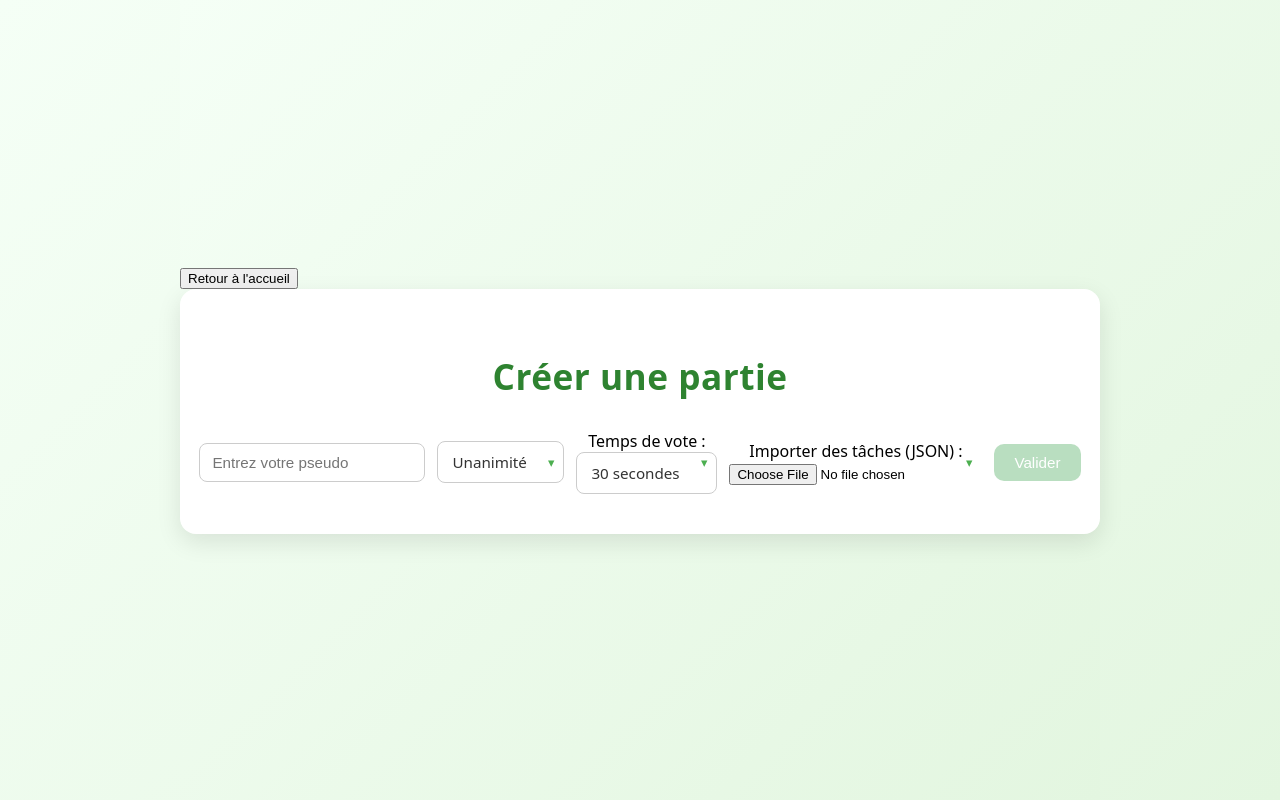
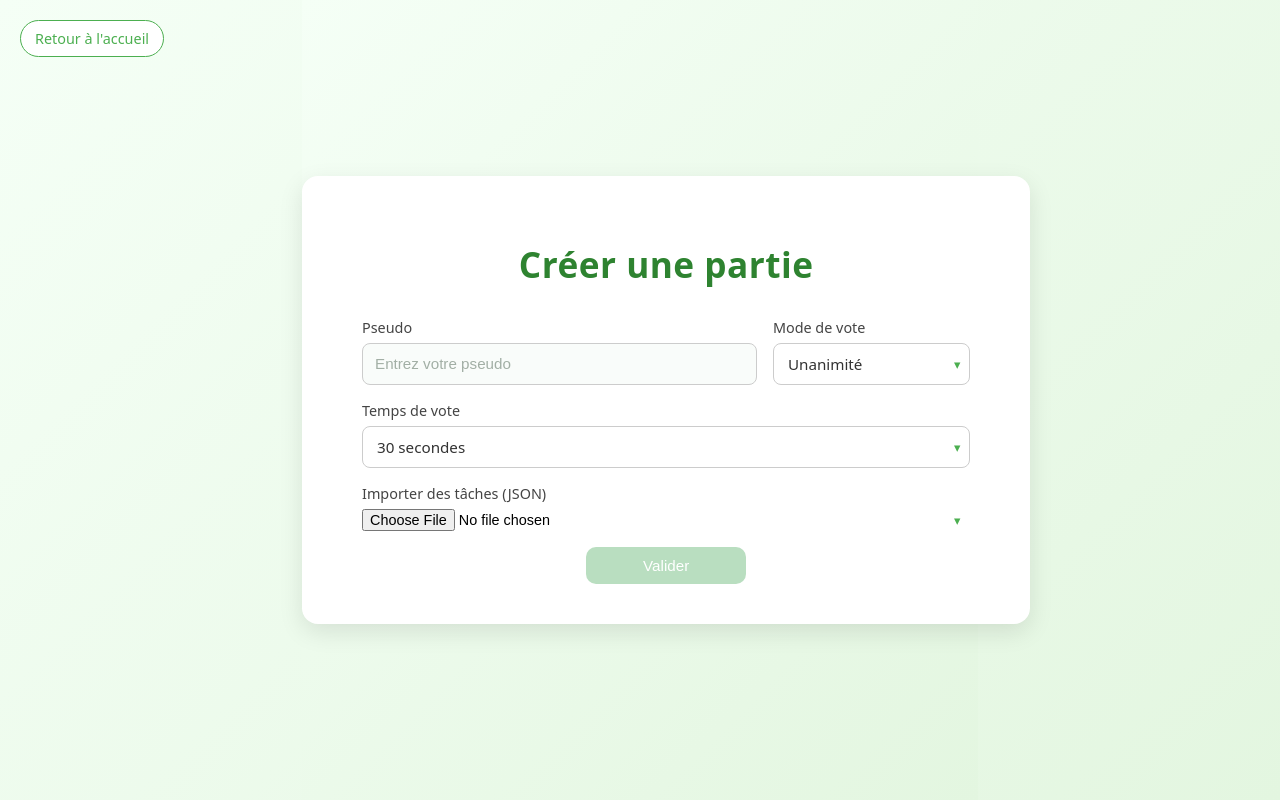
Before and after one commit to ggratchev/PlanningPoker, a React (Vite) app in the folder frontend/: page /creer-partie in a window 1280 px wide. Built offline with nearby package versions, Linux system fonts and the light colour scheme.

Commit message:
Css for new elements + return button

```diff
--- a/frontend/src/CreerPartie.css
+++ b/frontend/src/CreerPartie.css
@@ -8,7 +8,7 @@
   width: 90%;
   text-align: center;
 
-/* Petite animation d'apparition (fade + légère montée) */
+  /* Petite animation d'apparition (fade + légère montée) */
   opacity: 0;
   transform: translateY(10px);
   animation: apparition_carte 0.4s ease-out forwards;
@@ -33,11 +33,31 @@
 /* le formulaire */
 .ligne_formulaire {
   display: flex;
-  justify-content: center;
-  align-items: center;
-  gap: 12px;
+  flex-direction: column; /* on empile les blocs */
+  align-items: stretch;
+  gap: 16px;
 }
 
+/* Ligne pseudo + mode de jeu */
+.ligne_pseudo_mode {
+  display: grid;
+  grid-template-columns: minmax(0, 2.2fr) minmax(0, 1.1fr);
+  gap: 16px;
+}
+
+.ligne_pseudo_mode .champ_texte {
+  flex: 1;
+}
+
+/* Groupe label + champ pour pseudo, select, etc. */
+.groupe_champ {
+  display: flex;
+  flex-direction: column;
+  gap: 6px;
+  text-align: left;
+}
+
+/* Champ texte pseudo */
 .champ_texte { /* Champ texte pseudo */
   padding: 10px 12px;
   border-radius: 8px;
@@ -45,19 +65,41 @@
   font-size: 0.95rem;
   min-width: 200px;
   outline: none;
+  background-color: #f9fcfa;
+}
+
+.champ_texte::placeholder {
+  color: #a2afa5;
 }
 
 .champ_texte:focus {
   border-color: #4caf50;
   box-shadow: 0 0 0 2px rgba(76, 175, 80, 0.2);
+  background-color: #ffffff;
 }
 
 /* le conteneur du select */
 .select_wrapper {
   position: relative;
-  display: inline-block;
+  display: flex; /* label + select sur une ligne (si besoin) */
+  align-items: center;
+  gap: 8px;
+  width: 100%;
 }
 
+/* pour les labels (Temps de vote, Importer…) */
+.select_wrapper label,
+.groupe_champ label {
+  font-size: 0.9rem;
+  color: #444;
+}
+
+/* largeur spécifique du select de mode de jeu */
+.select_mode_jeu {
+  min-width: 180px;
+}
+
+/* select générique (mode de jeu + temps de vote) */
 .select_mode {
   appearance: none;
   -webkit-appearance: none;
@@ -73,6 +115,7 @@
 
   font-family: "Rubik", system-ui, -apple-system, BlinkMacSystemFont, "Segoe UI", sans-serif;
   transition: border-color 0.2s ease, box-shadow 0.2s ease, background-color 0.2s ease;
+  width: 100%;
 }
 
 /* Flèche du select */
@@ -92,10 +135,24 @@
   background-color: #f7fbf7;
 }
 
+/* Surbrillance au focus */
 .select_mode:focus {
   outline: none;
   border-color: #4caf50;
   box-shadow: 0 0 0 2px rgba(76, 175, 80, 0.2);
+}
+
+/* input type="file" dans wrapper import JSON */
+.select_wrapper input[type="file"] {
+  font-size: 0.9rem;
+}
+
+/* message "X tâche(s) importée(s)" */
+.select_wrapper p,
+.info_taches {
+  margin: 4px 0 0 0;
+  font-size: 0.85rem;
+  color: #2e8330;
 }
 
 /* le bouton Valider */
@@ -108,6 +165,8 @@
   font-size: 0.95rem;
   font-weight: 500;
   cursor: pointer;
+  align-self: center; /* centre le bouton dans la colonne */
+  min-width: 160px;
   transition: background-color 0.2s ease, transform 0.15s ease, box-shadow 0.2s ease;
 }
 
--- a/frontend/src/CreerPartie.tsx
+++ b/frontend/src/CreerPartie.tsx
@@ -61,11 +61,18 @@ function CreerPartie() {
 
     return (
     <div className="Creer_partie">
-            <button onClick={() => navigate('/')}>Retour à l'accueil</button>
+        <button className="bouton_retour" onClick={() => navigate('/')}>
+        Retour à l'accueil
+        </button>
+
         <div className="carte_creer_partie">
         <h1 className="titre_creer_partie">Créer une partie</h1>
 
         <div className="ligne_formulaire">
+            {/* Pseudo + mode de jeu sur la même ligne */}
+            <div className="ligne_pseudo_mode">
+            <div className="groupe_champ plein">
+                <label>Pseudo</label>
                 <input
                 className="champ_texte"
                 type="text"
@@ -73,8 +80,11 @@ function CreerPartie() {
                 value={pseudo}
                 onChange={(e) => setPseudo(e.target.value)}
                 />
+            </div>
 
-                    <div className="select_wrapper">
+            <div className="groupe_champ">
+                <label>Mode de vote</label>
+                <div className="select_wrapper select_mode_jeu">
                 <select
                     className="select_mode"
                     value={modeDeJeu}
@@ -84,9 +94,12 @@ function CreerPartie() {
                     <option value="mediane">Médiane</option>
                 </select>
                 </div>
+            </div>
+            </div>
 
+            <div className="groupe_champ">
+            <label>Temps de vote</label>
             <div className="select_wrapper">
-                        <label>Temps de vote :</label>
                 <select
                 className="select_mode"
                 value={tempsVote}
@@ -98,16 +111,19 @@ function CreerPartie() {
                 <option value={60}>1 minute</option>
                 </select>
             </div>
+            </div>
 
+            <div className="groupe_champ">
+            <label>Importer des tâches (JSON)</label>
             <div className="select_wrapper">
-                        <label>Importer des tâches (JSON) :</label>
                 <input
                 type="file"
                 accept=".json"
                 onChange={importerTaches}
                 />
+            </div>
             {taches.length > 0 && (
-                            <p>{taches.length} tâche(s) importée(s)</p>
+                <p className="info_taches">{taches.length} tâche(s) importée(s)</p>
             )}
             </div>
 
@@ -122,6 +138,7 @@ function CreerPartie() {
         </div>
     </div>
     );
+
 }
 
 export default CreerPartie
--- a/frontend/src/RejoindrePartie.tsx
+++ b/frontend/src/RejoindrePartie.tsx
@@ -41,7 +41,7 @@ function RejoindrePartie() {
 
     return (
         <div className="Rejoindre_partie">
-            <button onClick={() => navigate('/')}>Retour à l'accueil</button>
+            <button className="bouton_retour" onClick={() => navigate('/')}> Retour à l'accueil </button>
             <div className="carte_rejoindre_partie">
                 <h1 className="titre_rejoindre_partie">Rejoindre une partie</h1>
 
--- a/frontend/src/global.css
+++ b/frontend/src/global.css
@@ -8,3 +8,26 @@ body, html {
   justify-content: center;
   align-items: center;
 }
+
+/* Bouton "Retour à l'accueil" */
+.bouton_retour {
+  position: absolute;
+  top: 20px;
+  left: 20px;
+  padding: 8px 14px;
+  border-radius: 999px;
+  border: 1px solid #4caf50;
+  background-color: #ffffff;
+  color: #4caf50;
+  font-size: 0.9rem;
+  cursor: pointer;
+  font-family: "Rubik", system-ui, -apple-system, BlinkMacSystemFont, "Segoe UI", sans-serif;
+  transition: background-color 0.2s ease, color 0.2s ease, box-shadow 0.2s ease, transform 0.15s ease;
+}
+
+.bouton_retour:hover {
+  background-color: #4caf50;
+  color: #ffffff;
+  box-shadow: 0 3px 8px rgba(76, 175, 80, 0.3);
+  transform: translateY(-1px);
+}
```
Lines whose indentation alone changed are shown as unchanged.
